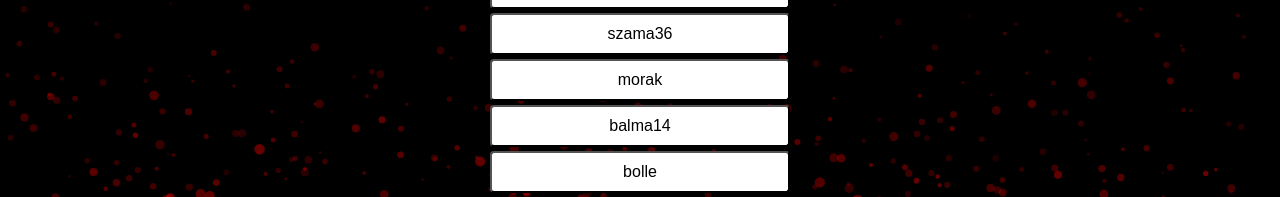
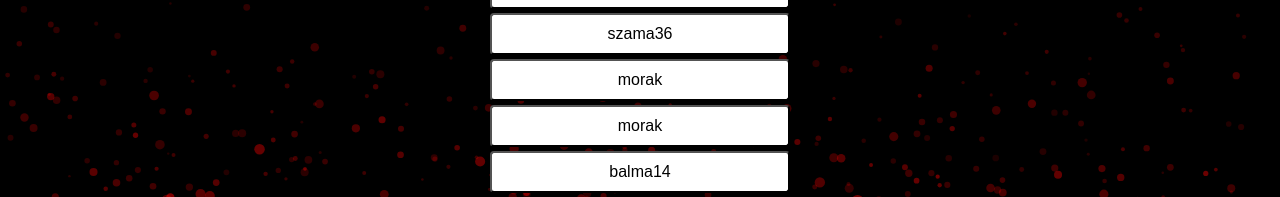
Before and after one commit to Andrssss/MyWebsite, a React (Vite) app: page / in a window 1280 px wide. Both pictures are taken after a click on the link "Mások oldalai". Shown: the part 407-604 px from the top of the page. Built offline with nearby package versions, Linux system fonts and the light colour scheme.

Commit message:
others link

```diff
--- a/src/OthersLinks.jsx
+++ b/src/OthersLinks.jsx
@@ -10,6 +10,7 @@ const othersLinks = [
   { name: 'szege7', url: 'https://users.itk.ppke.hu/~szege7/' },
   { name: 'retge1', url: 'https://users.itk.ppke.hu/~retge1/' },
   { name: 'szama36', url: 'https://users.itk.ppke.hu/~szama36/Hasznos%20dolgok/index.html' },
+  { name: 'morak', url: 'https://users.itk.ppke.hu/~morak/' },
   { name: 'morak', url: 'https://users.itk.ppke.hu/~morak/' },
   { name: 'balma14', url: 'https://users.itk.ppke.hu/~balma14/' },
   { name: 'bolle', url: 'https://users.itk.ppke.hu/~bolle/Minden%20-by%20Bal%c3%a1zs%20M%c3%a1ty%c3%a1s/' },
```
